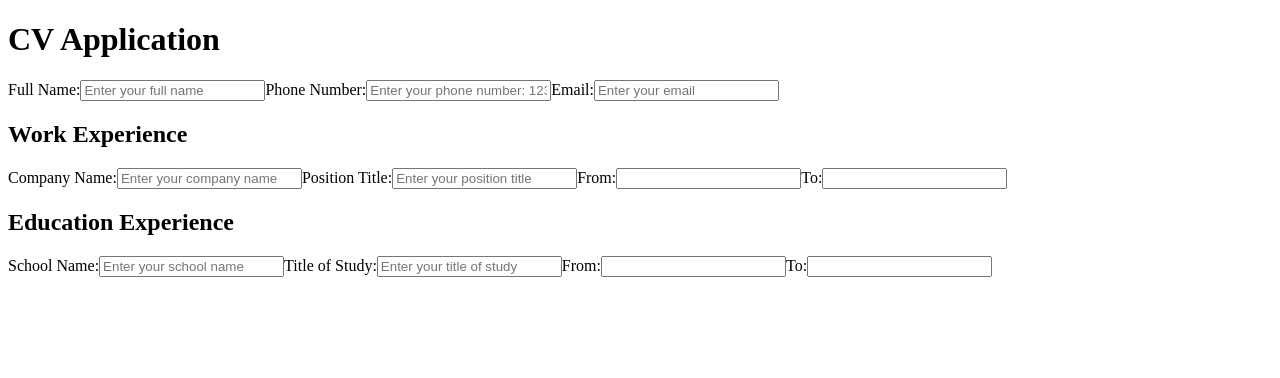
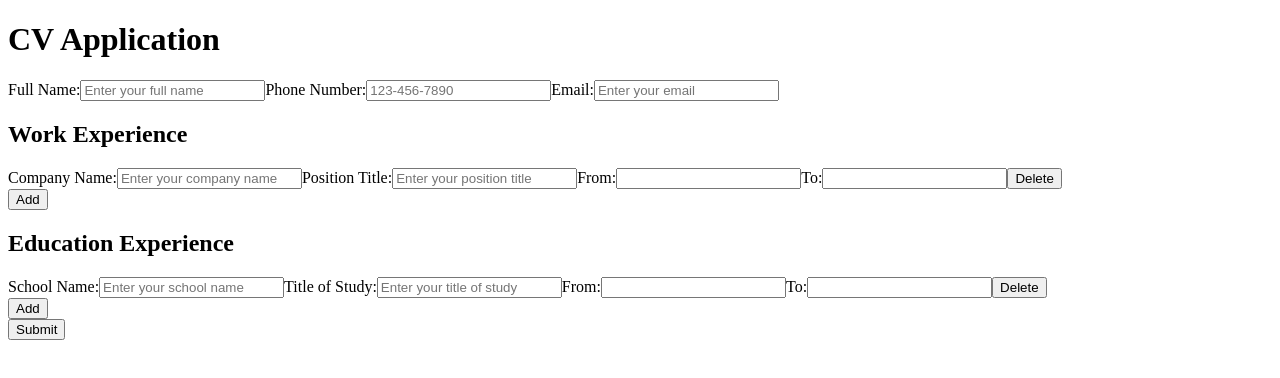
Before and after one commit to NateSGH/cv-project, a React (Create React App) app: page / in a window 1280 px wide. Shown: the top 378 px of the page. Built offline with nearby package versions, Linux system fonts and the light colour scheme; the HTML template or start-up script is replaced by a standard one.

Commit message:
Changes in WorkExp - WIP

```diff
--- a/src/App.js
+++ b/src/App.js
@@ -23,6 +23,8 @@ class App extends React.Component {
     };
 
     this.handleInputChange = this.handleInputChange.bind(this);
+    this.handleSubmit = this.handleSubmit.bind(this);
+    this.addWorkExpSection = this.addWorkExpSection.bind(this);
   }
 
   handleInputChange = (event) => {
@@ -36,26 +38,51 @@ class App extends React.Component {
     });
   };
 
+  counter() {
+    let count = 0;
+    return function () {
+      return (count += 1);
+    };
+  }
+
+  handleSubmit(e) {
+    e.preventDefault();
+    console.log('You clicked submit.');
+  }
+
+  addWorkExpSection() {
+    console.log('Add clicked');
+    return <WorkExp />;
+  }
+
   render() {
     return (
       <div className="App">
         <Header title="CV Application" />
         <div className="main-content">
-          <form>
+          <form onSubmit={this.handleSubmit}>
+            <div className="genInfo">
               <GeneralInfo
                 fullName={this.state.fullName}
                 phoneNumber={this.state.phoneNumber}
                 email={this.state.email}
                 handleInputChange={this.handleInputChange}
               />
+            </div>
+            <div className="workInfo">
               <h2>Work Experience</h2>
               <WorkExp
-              companyName={this.state.companyName}
-              positionTitle={this.state.positionTitle}
-              workFrom={this.state.workFrom}
-              workTo={this.state.workTo}
-              handleInputChange={this.handleInputChange}
+              // companyName={this.state.companyName}
+              // positionTitle={this.state.positionTitle}
+              // workFrom={this.state.workFrom}
+              // workTo={this.state.workTo}
+              // handleInputChange={this.handleInputChange}
               />
+              <button type="button" onClick={this.addWorkExpSection}>
+                Add
+              </button>
+            </div>
+            <div>
               <h2>Education Experience</h2>
               <EducationExp
                 schoolName={this.state.schoolName}
@@ -64,6 +91,9 @@ class App extends React.Component {
                 studyTo={this.state.studyTo}
                 handleInputChange={this.handleInputChange}
               />
+              <button type="button">Add</button>
+            </div>
+            <button type="submit">Submit</button>
           </form>
           <p>{this.state.fullName}</p>
         </div>
--- a/src/components/EducationExp.js
+++ b/src/components/EducationExp.js
@@ -44,6 +44,8 @@ function EducationExp(props) {
           onChange={props.handleInputChange}
         ></input>
       </label>
+
+      <button>Delete</button>
     </div>
   );
 }
--- a/src/components/GeneralInfo.js
+++ b/src/components/GeneralInfo.js
@@ -21,7 +21,7 @@ function GeneralInfo(props) {
           type="tel"
           value={props.phoneNumber}
           pattern="[0-9]{3}-[0-9]{3}-[0-9]{4}"
-          placeholder="Enter your phone number: 123-456-7890"
+          placeholder="123-456-7890"
           onChange={props.handleInputChange}
         />
       </label>
--- a/src/components/WorkExp.js
+++ b/src/components/WorkExp.js
@@ -1,6 +1,31 @@
 import React from 'react';
 
-function WorkExp(props) {
+class WorkExp extends React.Component {
+  constructor(props) {
+    super(props);
+
+    this.state = {
+      companyName: '',
+      positionTitle: '',
+      workFrom: '',
+      workTo: '',
+    };
+
+    this.handleInputChange = this.handleInputChange.bind(this);
+  }
+
+  handleInputChange = (event) => {
+    console.log(event.target);
+    const target = event.target;
+    const value = target.value;
+    const name = target.name;
+
+    this.setState({
+      [name]: value,
+    });
+  };
+
+  render() {
     return (
       <div>
         <label>
@@ -8,9 +33,9 @@ function WorkExp(props) {
           <input
             name="companyName"
             type="text"
-          value={props.companyName}
+            value={this.state.companyName}
             placeholder="Enter your company name"
-          onChange={props.handleInputChange}
+            onChange={this.handleInputChange}
           ></input>
         </label>
 
@@ -19,9 +44,9 @@ function WorkExp(props) {
           <input
             name="positionTitle"
             type="text"
-          value={props.positionTitle}
+            value={this.state.positionTitle}
             placeholder="Enter your position title"
-          onChange={props.handleInputChange}
+            onChange={this.handleInputChange}
           ></input>
         </label>
 
@@ -30,8 +55,8 @@ function WorkExp(props) {
           <input
             name="workFrom"
             type="text"
-          value={props.workFrom}
-          onChange={props.handleInputChange}
+            value={this.state.workFrom}
+            onChange={this.handleInputChange}
           ></input>
         </label>
 
@@ -40,12 +65,15 @@ function WorkExp(props) {
           <input
             name="workTo"
             type="text"
-          value={props.workTo}
-          onChange={props.handleInputChange}
+            value={this.state.workTo}
+            onChange={this.handleInputChange}
           ></input>
         </label>
+
+        <button>Delete</button>
       </div>
     );
   }
+}
 
 export default WorkExp;
```
Lines whose indentation alone changed are shown as unchanged.
